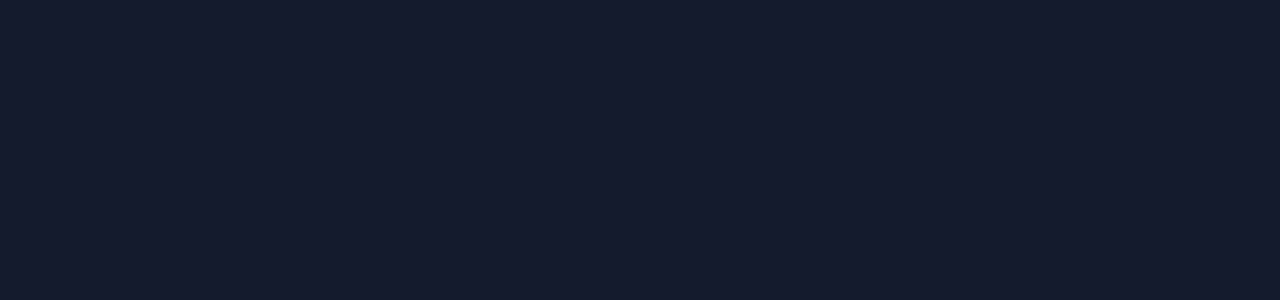
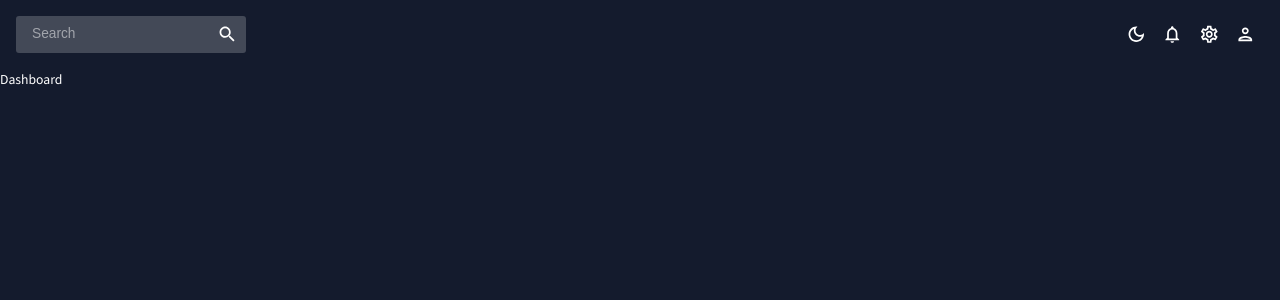
Before and after one commit to badsign/react-admin, a React (Create React App) app: page / in a window 1280 px wide. Shown: the top 300 px of the page. Built offline with nearby package versions, Linux system fonts and the light colour scheme.

Commit message:
timestamp 01:02:31

```diff
--- a/package.json
+++ b/package.json
@@ -23,7 +23,7 @@
     "formik": "^2.4.3",
     "react": "^18.2.0",
     "react-dom": "^18.2.0",
-    "react-pro-sidebar": "^1.1.0-alpha.1",
+    "react-pro-sidebar": "^0.7.1",
     "react-router-dom": "^6.15.0",
     "react-scripts": "5.0.1",
     "web-vitals": "^2.1.4",
--- a/src/App.js
+++ b/src/App.js
@@ -1,5 +1,19 @@
+import { Routes, Route } from "react-router-dom";
 import { ColorModeContext, useMode } from "./theme";
 import { CssBaseline, ThemeProvider } from "@mui/material";
+import Topbar from "./scenes/global/Topbar";
+import Sidebar from './scenes/global/Sidebar'
+import Dashboard from './scenes/dashboard'
+// import Team from './scenes/team'
+// import Invoices from './scenes/invoices'
+// import Contacts from './scenes/contacts'
+// import Bar from './scenes/bar'
+// import Form from './scenes/form'
+// import Line from './scenes/line'
+// import Pie from './scenes/pie'
+// import FAQ from './scenes/faq'
+// import Geography from './scenes/geography'
+// import Calendar from './scenes/calendar'
 
 function App() {
   const [theme, colorMode] = useMode();
@@ -9,7 +23,23 @@ function App() {
     <ThemeProvider theme={theme}>
       <CssBaseline />
       <div className="app">
-        <main className="content"></main>
+        <Sidebar />
+        <main className="content">
+          <Topbar />
+          <Routes>
+            <Route path="/" element={<Dashboard />} />
+            {/* <Route path="/team" element={<Team />} /> */}
+            {/* <Route path="/contacts" element={<Contacts />} /> */}
+            {/* <Route path="/invoices" element={<Invoices />} /> */}
+            {/* <Route path="/form" element={<Form />} /> */}
+            {/* <Route path="/bar" element={<Bar />} /> */}
+            {/* <Route path="/pie" element={<Pie />} /> */}
+            {/* <Route path="/line" element={<Line />} /> */}
+            {/* <Route path="/faq" element={<FAQ />} /> */}
+            {/* <Route path="/geography" element={<Geography />} /> */}
+            {/* <Route path="/calendar" element={<Calendar />} /> */}
+          </Routes>
+        </main>
       </div>
     </ThemeProvider>
   </ColorModeContext.Provider>);
--- a/src/scenes/global/Sidebar.js
+++ b/src/scenes/global/Sidebar.js
@@ -1,5 +1,37 @@
+import {useState} from 'react'
+import { ProSidebar, Menu, MenuItem  } from 'react-pro-sidebar'
+import 'react-pro-sidebar/dist/css/styles.css'
+import { Box, IconButton, Typography, useTheme } from '@mui/material'
+import { Link } from 'react-router-dom'
+import { tokens } from '../../theme'
+import HomeOutlinedIcon from "@mui/icons-material/HomeOutlined";
+import PeopleOutlinedIcon from "@mui/icons-material/PeopleOutlined";
+import ContactsOutlinedIcon from "@mui/icons-material/ContactsOutlined";
+import ReceiptOutlinedIcon from "@mui/icons-material/ReceiptOutlined";
+import PersonOutlinedIcon from "@mui/icons-material/PersonOutlined";
+import CalendarTodayOutlinedIcon from "@mui/icons-material/CalendarTodayOutlined";
+import HelpOutlineOutlinedIcon from "@mui/icons-material/HelpOutlineOutlined";
+import BarChartOutlinedIcon from "@mui/icons-material/BarChartOutlined";
+import PieChartOutlineOutlinedIcon from "@mui/icons-material/PieChartOutlineOutlined";
+import TimelineOutlinedIcon from "@mui/icons-material/TimelineOutlined";
+import MenuOutlinedIcon from "@mui/icons-material/MenuOutlined";
+import MapOutlinedIcon from "@mui/icons-material/MapOutlined";
+
 const Sidebar = () => {
-  return <div>Sidebar</div>
+  const theme = useTheme()
+  const colors = tokens(theme.palette.mode)
+  const [isCollapses, setIsCollapsed] = useState(false)
+  const [selected, setSelected] = useState('Dashboard')
+
+  return (
+    <Box
+      sx={{
+
+      }}
+    >
+
+    </Box>
+  )
 }
 
 export default Sidebar
--- a/src/scenes/global/Topbar.js
+++ b/src/scenes/global/Topbar.js
@@ -1,5 +1,47 @@
+import { Box, IconButton, InputBase, useTheme } from '@mui/material'
+import { useContext } from 'react'
+import { ColorModeContext, tokens } from '../../theme'
+import LightModeOutlinedIcon from '@mui/icons-material/LightModeOutlined'
+import DarkModeOutlinedIcon from '@mui/icons-material/DarkModeOutlined'
+import NotificationsOutlinedIcon from '@mui/icons-material/NotificationsOutlined'
+import SettingsOutlinedIcon from '@mui/icons-material/SettingsOutlined'
+import PersonOutlinedIcon from '@mui/icons-material/PersonOutlined'
+import SearchIcon from '@mui/icons-material/Search'
+
+
 const Topbar = () => {
-  return <div>Topbar</div>
+  const theme = useTheme()
+  const colors = tokens(theme.palette.mode)
+  const colorMode = useContext(ColorModeContext)
+
+  return (
+    <Box display='flex' justifyContent='space-between' p={2}>
+      <Box display='flex' backgroundColor={colors.primary[400]} borderRadius='3px'>
+        <InputBase sx={{ ml: 2, flex: 1 }} placeholder='Search' />
+        <IconButton type='button' sx={{ p: 1 }}>
+          <SearchIcon />
+        </IconButton>
+      </Box>
+
+      <Box display='flex'>
+        <IconButton onClick={colorMode.toggleColorMode}>
+          {theme.palette.mode === 'dark' ? (
+            <DarkModeOutlinedIcon />
+          ) : <LightModeOutlinedIcon /> }
+        </IconButton>
+        <IconButton>
+          <NotificationsOutlinedIcon />
+        </IconButton>
+        <IconButton>
+          <SettingsOutlinedIcon />
+        </IconButton>
+        <IconButton>
+          <PersonOutlinedIcon />
+        </IconButton>
+      </Box>
+
+    </Box>
+  )
 }
 
 export default Topbar
```
Also changed, not shown: 2 other files (tests, documents, lock files or other folders).
